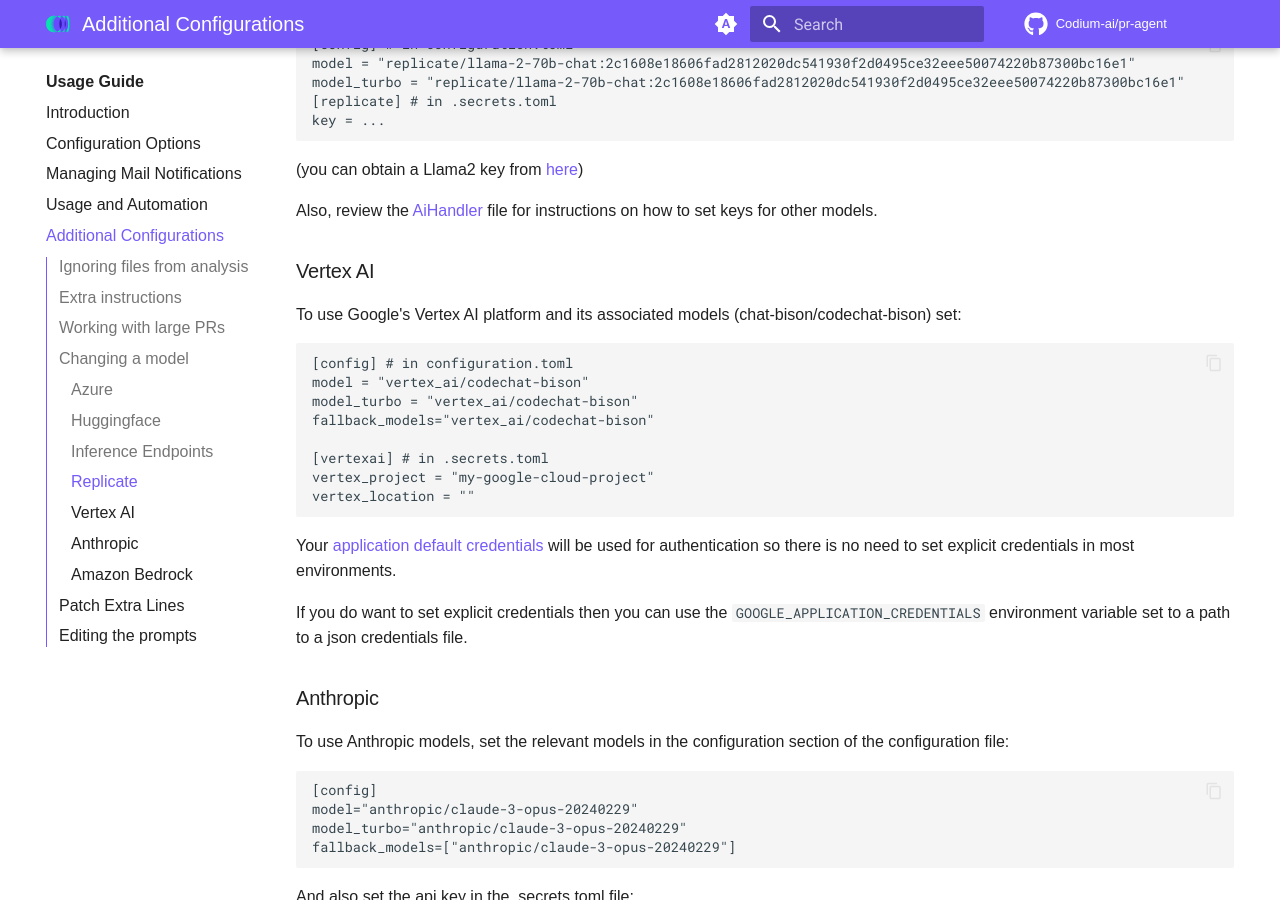
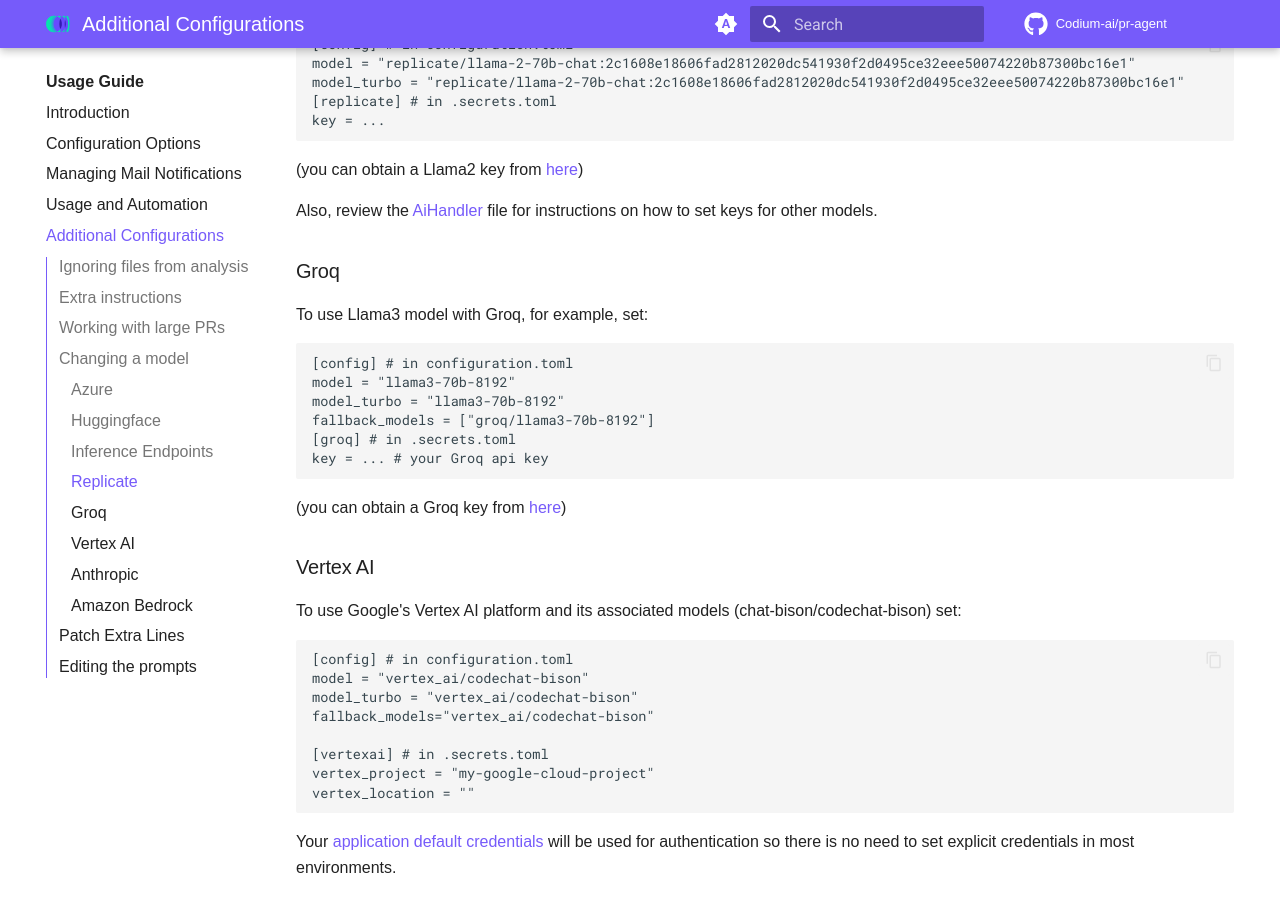
Before and after one commit to Codium-ai/pr-agent, an MkDocs documentation site: the page built from docs/docs/usage-guide/additional_configurations.md, in a window 1280 px wide and 900 px high, scrolled down 2794 px. Built offline with MkDocs 1.6.1 and Material for MkDocs 9.7.7, drawn with Linux system fonts in a browser that asks for light colours; comment, search, counter and statistics services are not loaded.

Commit message:
Add Groq Llama3 model configuration instructions to usage guide

````diff
--- a/docs/docs/usage-guide/additional_configurations.md
+++ b/docs/docs/usage-guide/additional_configurations.md
@@ -125,6 +125,19 @@ key = ...
 
 Also, review the [AiHandler](https://github.com/Codium-ai/pr-agent/blob/main/pr_agent/algo/ai_handler.py) file for instructions on how to set keys for other models.
 
+### Groq
+
+To use Llama3 model with Groq, for example, set:
+```
+[config] # in configuration.toml
+model = "llama3-70b-8192"
+model_turbo = "llama3-70b-8192"
+fallback_models = ["groq/llama3-70b-8192"]
+[groq] # in .secrets.toml
+key = ... # your Groq api key
+```
+(you can obtain a Groq key from [here](https://console.groq.com/keys))
+
 ### Vertex AI
 
 To use Google's Vertex AI platform and its associated models (chat-bison/codechat-bison) set:
````
